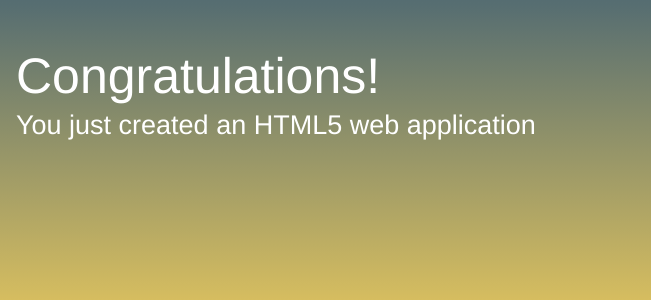
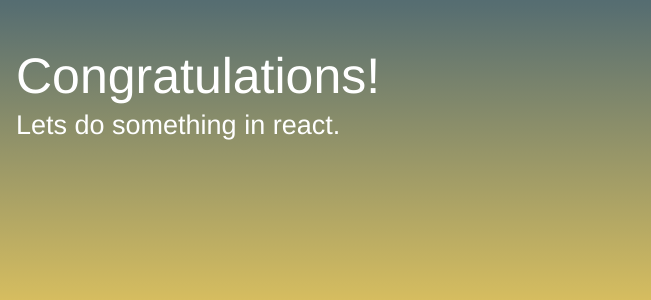
Before and after one commit to cboath/Messing2021, a plain HTML site: page webpage/index.html in a window 1280 px wide. Shown: the part 234-534 px from the top of the page, 629-1280 px from the left. Drawn offline with Linux system fonts and the light colour scheme.

Commit message:
Update index.html

```diff
--- a/webpage/index.html
+++ b/webpage/index.html
@@ -59,7 +59,7 @@
             <a class="twitter-link" href="https://twitter.com/home/?status=I%20created%20a%20project%20with%20AWS%20CodeStar!%20%23AWS%20%23AWSCodeStar%20https%3A%2F%2Faws.amazon.com%2Fcodestar"><img src="img/tweet.svg" /></a>
             <div class="text">
                 <h1>Congratulations!</h1>
-                <h2>You just created an HTML5 web application</h2>
+                <h2>Lets do something in react.</h2>
             </div>
         </div>
     </div>
```
